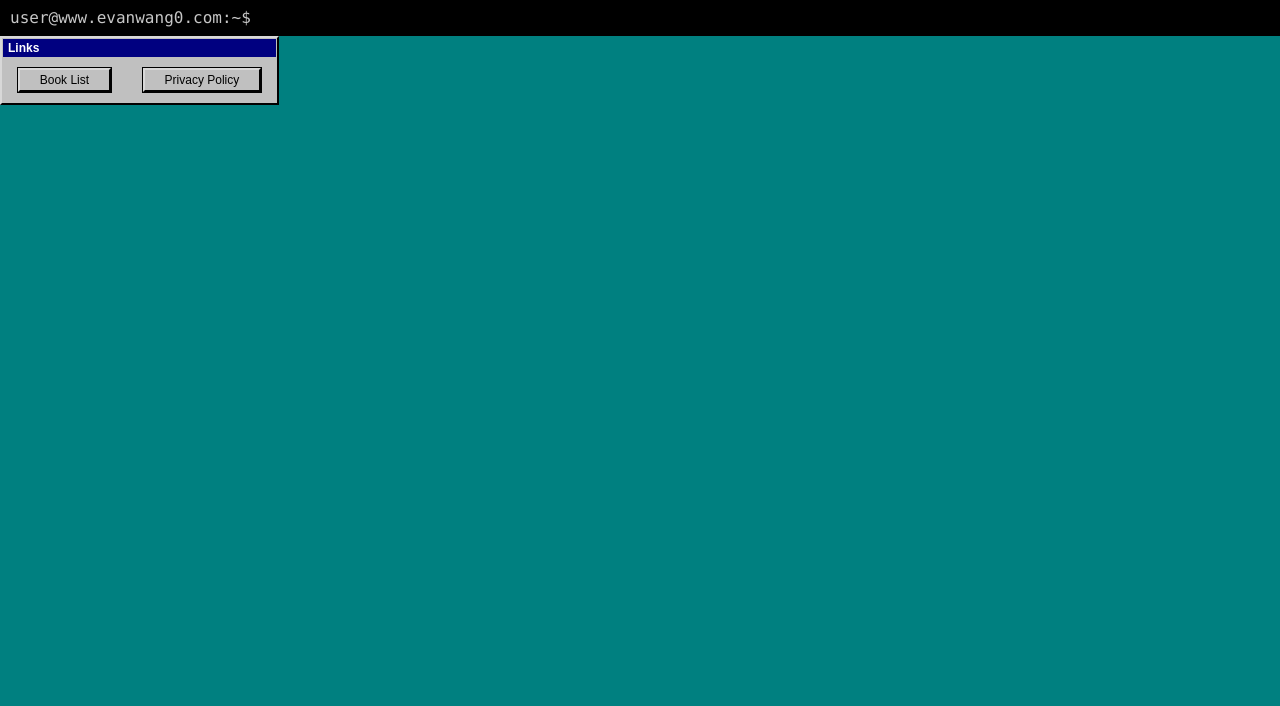
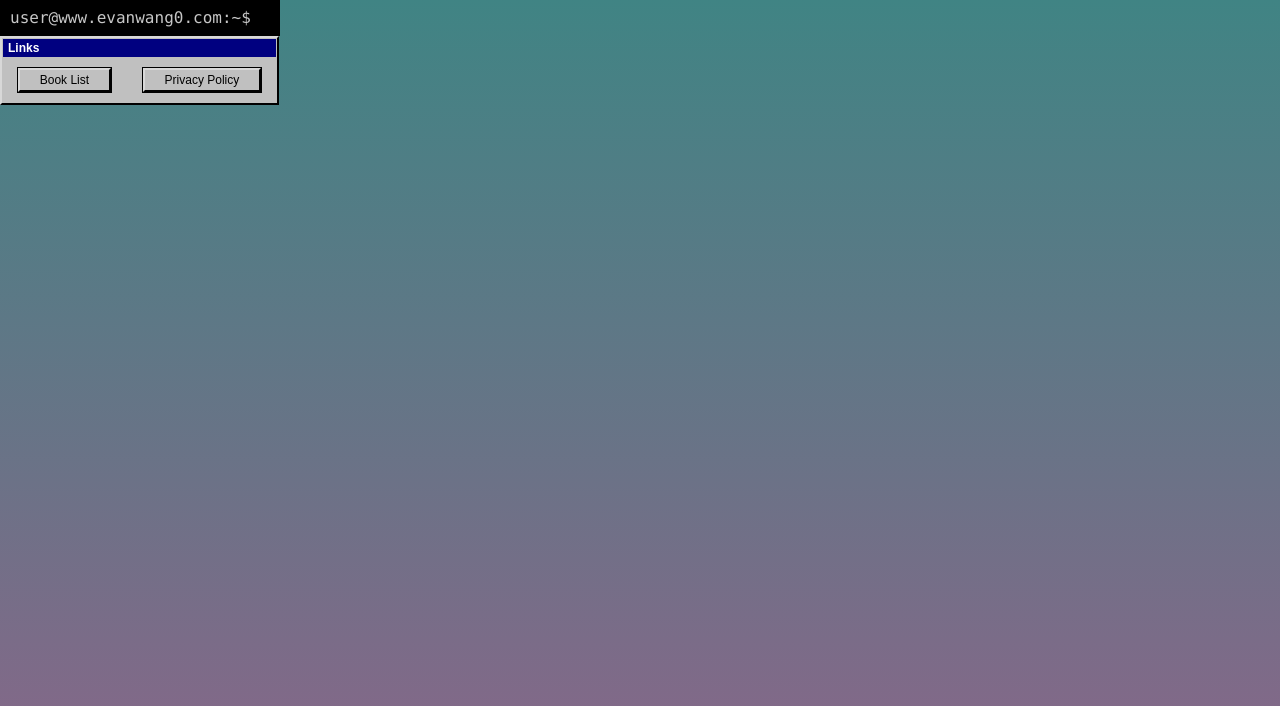
Before and after one commit to evanwang0/website, a website: page www/public/index.html in a window 1280 px wide. Drawn offline with Linux system fonts and the light colour scheme.

Commit message:
Add gradient

```diff
--- a/www/public/index.html
+++ b/www/public/index.html
@@ -57,7 +57,6 @@
       .title {
         display: inline-block;
         padding: 10px;
-        width: 100%;
         background-color: black;
         font-size: 16px;
         font-family: "Andale Mono", "Lucida Console", monospace;
@@ -81,8 +80,12 @@
         }
       }
 
+      html, body {
+        height: 100%;
+      }
+
       body {
-        background-color: #008080;
+        background: linear-gradient(#408484, #896689);
       }
 
       .links ul {
```
